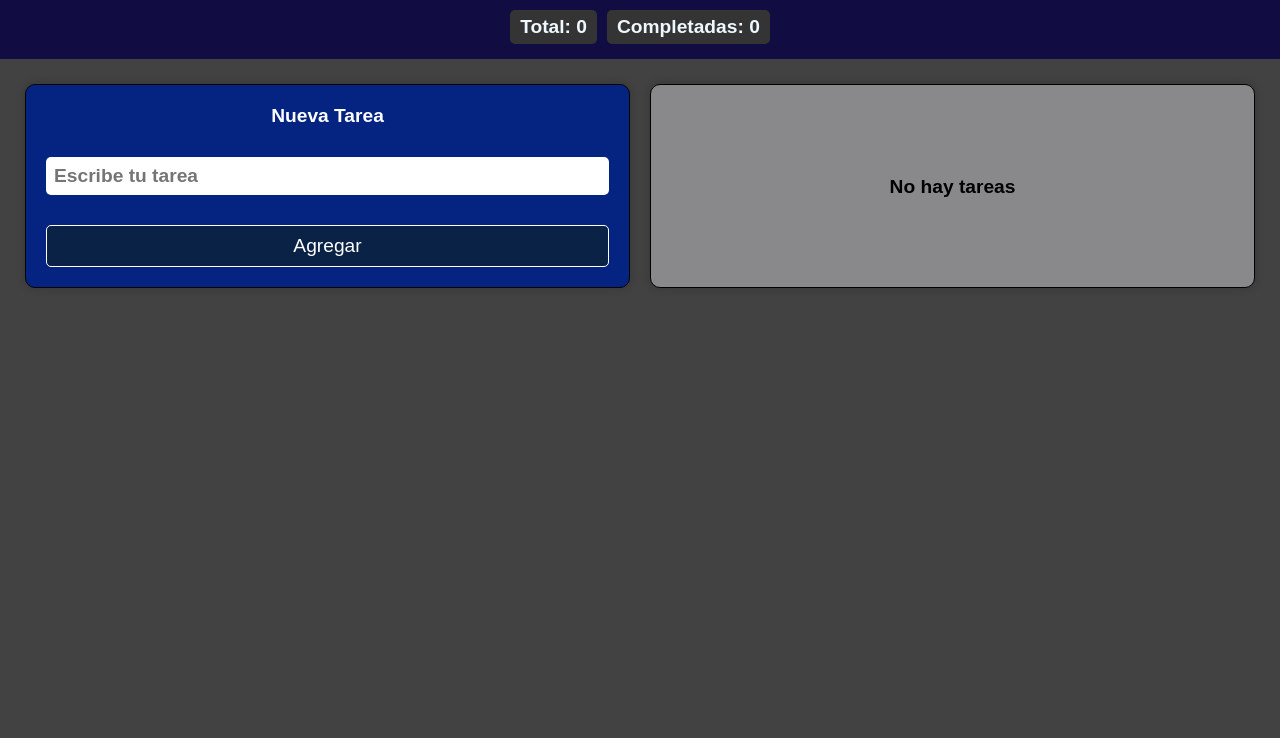
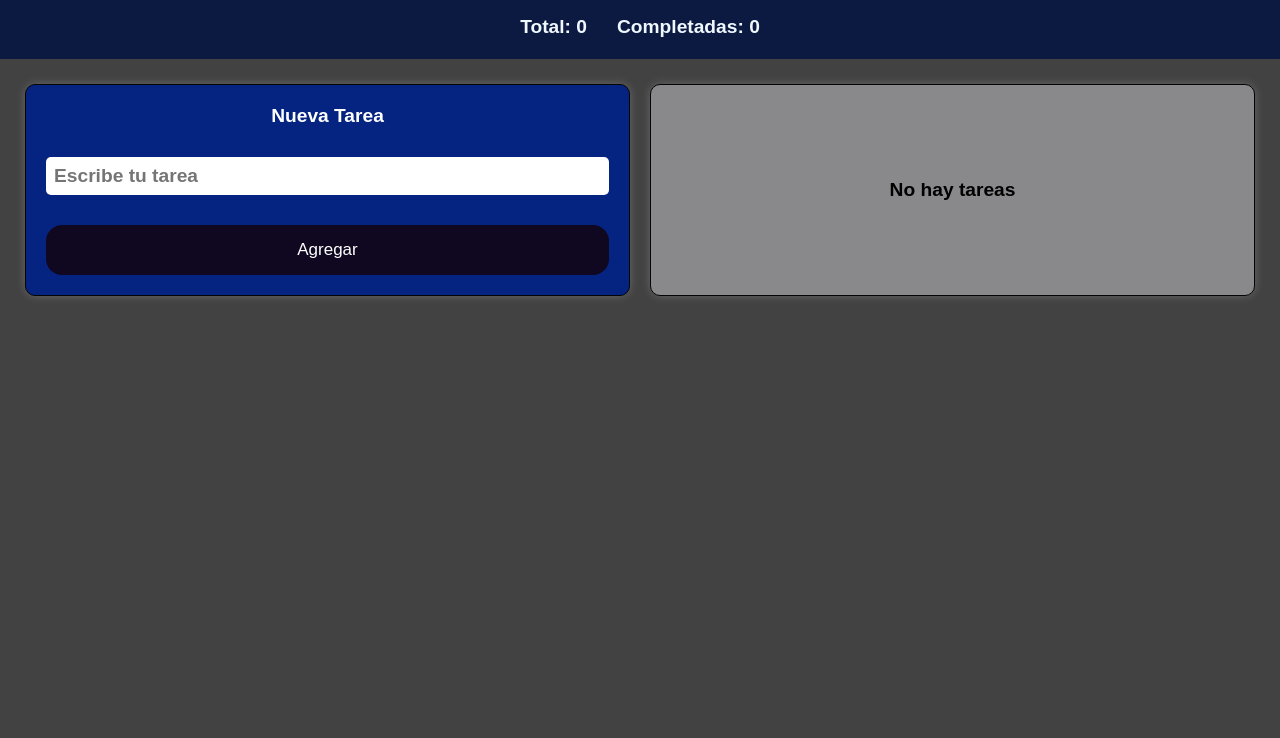
Before and after one commit to Pibe0010/To-do-list-dan, a plain HTML site: page index.html in a window 1280 px wide. Shown: the part 62-800 px from the top of the page. Drawn offline with nearby package versions, Linux system fonts and the light colour scheme.

Commit message:
Update styles css

```diff
--- a/app.js
+++ b/app.js
@@ -84,7 +84,7 @@ function AllTask() {
             <div class="subtask-form" data-id="${item.id}" >
                 <span class="subtask-title"> Nueva subtarea</span>
                 <input type="text" placeholder="Escribe tu subtarea" class="input-subtask" />
-                <button class="save-subtask">Guardar</button>
+                <button class="save-subtask button">Guardar</button>
                 <img class="save-close" src="./img/close_24dp_999999_FILL0_wght400_GRAD0_opsz24.svg" />
             </div>
           </div>
--- /dev/null
+++ b/butttonStyle.css
@@ -0,0 +1,38 @@
+.button {
+  width: 100%;
+  height: 62px;
+  cursor: pointer;
+  color: #fff;
+  font-size: 17px;
+  border-radius: 1rem;
+  border: none;
+  position: relative;
+  background: #100720;
+  transition: 0.1s;
+}
+
+.button::after {
+  content: "";
+  width: 100%;
+  height: 100%;
+  background-image: radial-gradient(
+    circle farthest-corner at 10% 20%,
+    rgba(255, 94, 247, 1) 17.8%,
+    rgba(2, 245, 255, 1) 100.2%
+  );
+  filter: blur(15px);
+  z-index: -1;
+  position: absolute;
+  left: 0;
+  top: 0;
+}
+
+.button:active {
+  transform: scale(0.9) rotate(1deg);
+  background: radial-gradient(
+    circle farthest-corner at 10% 20%,
+    rgba(255, 94, 247, 1) 17.8%,
+    rgba(2, 245, 255, 1) 100.2%
+  );
+  transition: 0.5s;
+}
--- a/index.html
+++ b/index.html
@@ -4,6 +4,7 @@
     <meta charset="UTF-8" />
     <meta name="viewport" content="width=device-width, initial-scale=1.0" />
     <link rel="stylesheet" href="style.css" />
+    <link rel="stylesheet" href="./butttonStyle.css">
     <title>Lista de Tareas</title>
   </head>
   <body>
@@ -17,7 +18,7 @@
       <form id="formulario" class="formulario">
         <h4 id="titulo-form">Nueva Tarea</h4>
         <input type="text" id="tarea" placeholder="Escribe tu tarea"  />
-        <input type="submit" value="Agregar" />
+        <input type="submit" value="Agregar" class="button"  />
       </form>
       <div class="tareas"><h5>No hay Tareas</h5></div>
       </div>
--- a/style.css
+++ b/style.css
@@ -15,7 +15,7 @@ h1 {
   text-align: center;
   text-transform: uppercase;
   padding: 10px;
-  background-color: rgb(17, 12, 66);
+  background-color: rgb(12, 26, 66);
   color: aliceblue;
 }
 
@@ -53,7 +53,7 @@ h5 {
 
 /* DATOS */
 .datos {
-  background-color: rgb(17, 12, 66);
+  background-color: rgb(12, 26, 66);
   display: flex;
   justify-content: center;
   padding: 15px;
@@ -70,7 +70,7 @@ h5 {
 }
 
 .datos p {
-  background-color: rgb(52, 52, 53);
+  background-color: transparent;
   color: aliceblue;
   padding: 6px 10px;
   border-radius: 5px;
@@ -95,7 +95,7 @@ h5 {
   max-height: 170px;
   border-radius: 10px;
   border: 1px solid #040404;
-  box-shadow: 0px 0px 10px 0px rgba(0, 0, 0, 0.2);
+  box-shadow: 0px 0px 10px 0px rgba(255, 253, 253, 0.2);
 }
 
 .contenedor .formulario input[type="text"] {
@@ -110,29 +110,14 @@ h5 {
   outline: none;
 }
 
-.contenedor .formulario input[type="submit"] {
-  border: 1px solid #fff;
-  padding: 9px;
-  background-color: rgb(9, 34, 69);
-  color: #fff;
-  cursor: pointer;
-  border-radius: 5px;
-  font-size: clamp(1rem, 2vw, 1.2rem);
-  font-weight: 500;
-}
-.contenedor .formulario input[type="submit"]:hover {
-  transform: scale(0.9);
-  transition: transform ease-in-out 300ms;
-}
-
 /* TAREAS */
 .contenedor .tareas {
   padding: 10px;
   margin: 10px;
   background-color: rgb(137, 136, 138);
-  border: 1px solid #000000;
+  border: 1px solid #040404;
   border-radius: 10px;
-  box-shadow: 0px 0px 10px 0px rgba(0, 0, 0, 0.2);
+  box-shadow: 0px 0px 10px 0px rgba(255, 253, 253, 0.2);
 }
 
 .contenedor .item-tarea {
@@ -354,10 +339,6 @@ h5 {
   margin: 5px;
 }
 
-.save-subtask:hover {
-  background-color: rgb(100, 1, 125);
-}
-
 .save-close {
   position: absolute;
   top: 10px;
```
